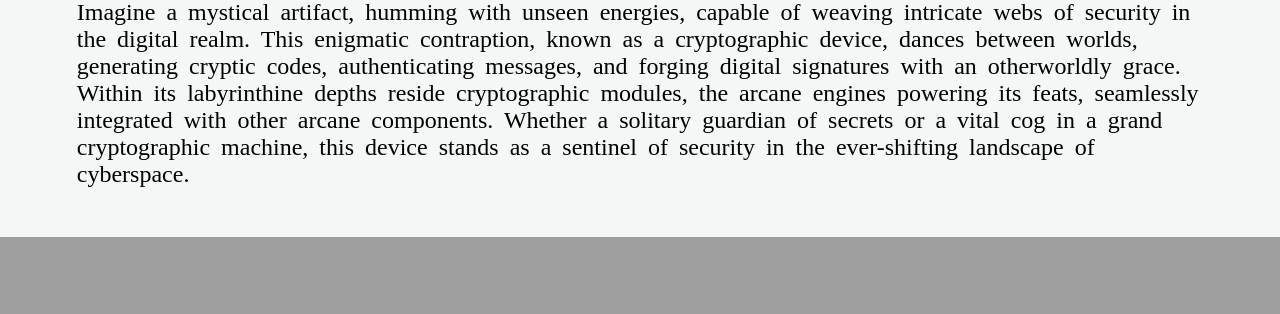
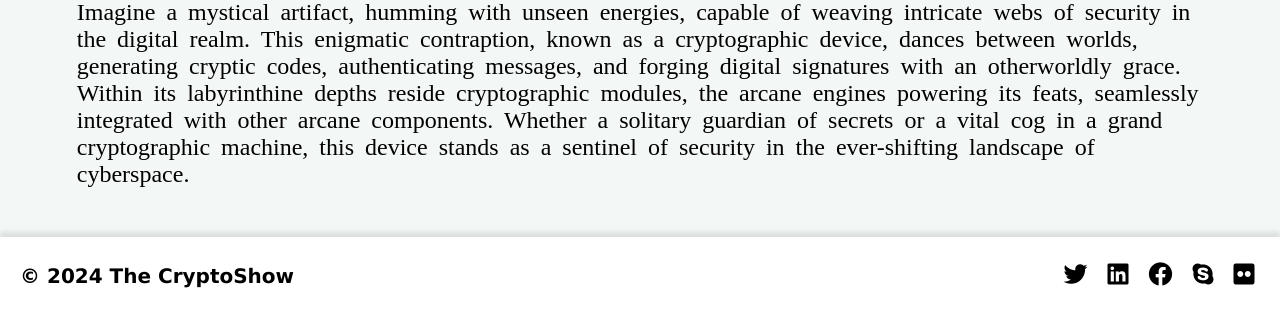
Before and after one commit to karnmodi/The_CryptoShow, a PHP site: page / in a window 1280 px wide. Shown: the part 930-1244 px from the top of the page. Before the commit the page ends 1167 px from the top, so only its background shows below. Run offline with PHP 8.4, Linux system fonts and the light colour scheme; some libraries are stand-ins or nearby versions.

Commit message:
Line 142 - 156 added social medias footer

```diff
--- a/View/CSS/index.css
+++ b/View/CSS/index.css
@@ -327,3 +327,45 @@ nav a.Register {
     flex: 0;
 
 }
+
+.footer {
+    background-color: white;
+    padding: 10px 0;
+    text-align: center;
+    box-shadow:  0 -5px 5px rgba(0, 0, 0, 0.1);
+}
+
+.footer-container {
+    display: flex;
+    justify-content: space-between;
+    align-items: center;
+}
+
+.social-icons {
+    display: flex;
+    justify-content: flex-end;
+    margin-right: 2%;
+
+}
+
+.social-icon {
+    color: black;
+    font-size: 1.5rem;
+    margin-left: 20px;
+    transition: transform 0.15s ease;
+}
+
+.social-icon:hover {
+    transform: scale(1.5);
+}
+
+.footer-text h2 {
+    color: black;
+    font-size: 20px;
+    transition: color cubic-bezier(0.075, 0.82, 0.165, 1) ease;
+    margin-left: 20px;
+}
+
+.footer-text h2:hover {
+    color: rgb(0, 0, 0);
+}
--- a/index.php
+++ b/index.php
@@ -139,6 +139,21 @@
         </div>
     </Section>
 
+    <footer class="footer">
+        <div class="footer-container">
+            <div class="footer-text">
+                <h2 style="font-family:verdana;">© 2024 The CryptoShow</h2>
+            </div>
+            <div class="social-icons">
+                <a href="#" class="social-icon"><i class="fab fa-twitter"></i></a>
+                <a href="#" class="social-icon"><i class="fab fa-linkedin"></i></a>
+                <a href="#" class="social-icon"><i class="fab fa-facebook"></i></a>
+                <a href="#" class="social-icon"><i class="fab fa-skype"></i></a>
+                <a href="#" class="social-icon"><i class="fab fa-flickr"></i></a>
+            </div>
+        </div>
+    </footer>
+
     <script src="View/JS/index.js"></script>
     <script src="View/JS/SignUp.js"></script>
     <script src="View/JS/Login.js"></script>
```
